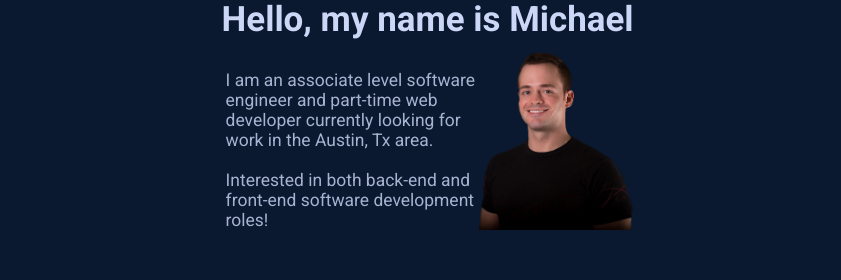
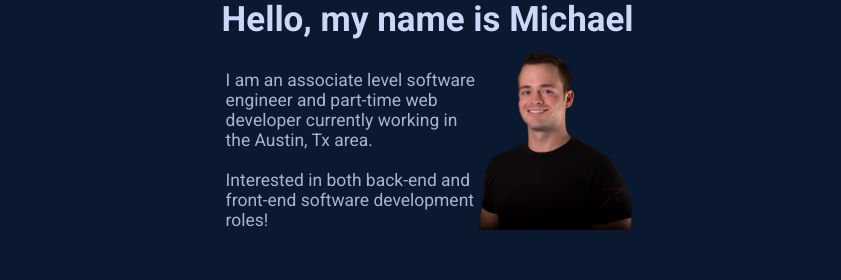
Before and after one commit to mikehengineer/website-resume, a React (Create React App) app: page / in a window 1280 px wide. Shown: the part 227-507 px from the top of the page, without its empty margins (188-1029 px from the left). Built offline with nearby package versions, Linux system fonts and the light colour scheme; a web font is replaced by a local one.

Commit message:
Changed to working status.

```diff
--- a/src/Components/Splash.js
+++ b/src/Components/Splash.js
@@ -10,7 +10,7 @@ function Splash() {
           </div>
           <div id="herowrapperbottom">
               <div id="herotext">
-                <p>I am an associate level software engineer and part-time web developer currently looking for work in the
+                <p>I am an associate level software engineer and part-time web developer currently working in the
                 Austin, Tx area.
                 <br />
                 <br />
```
